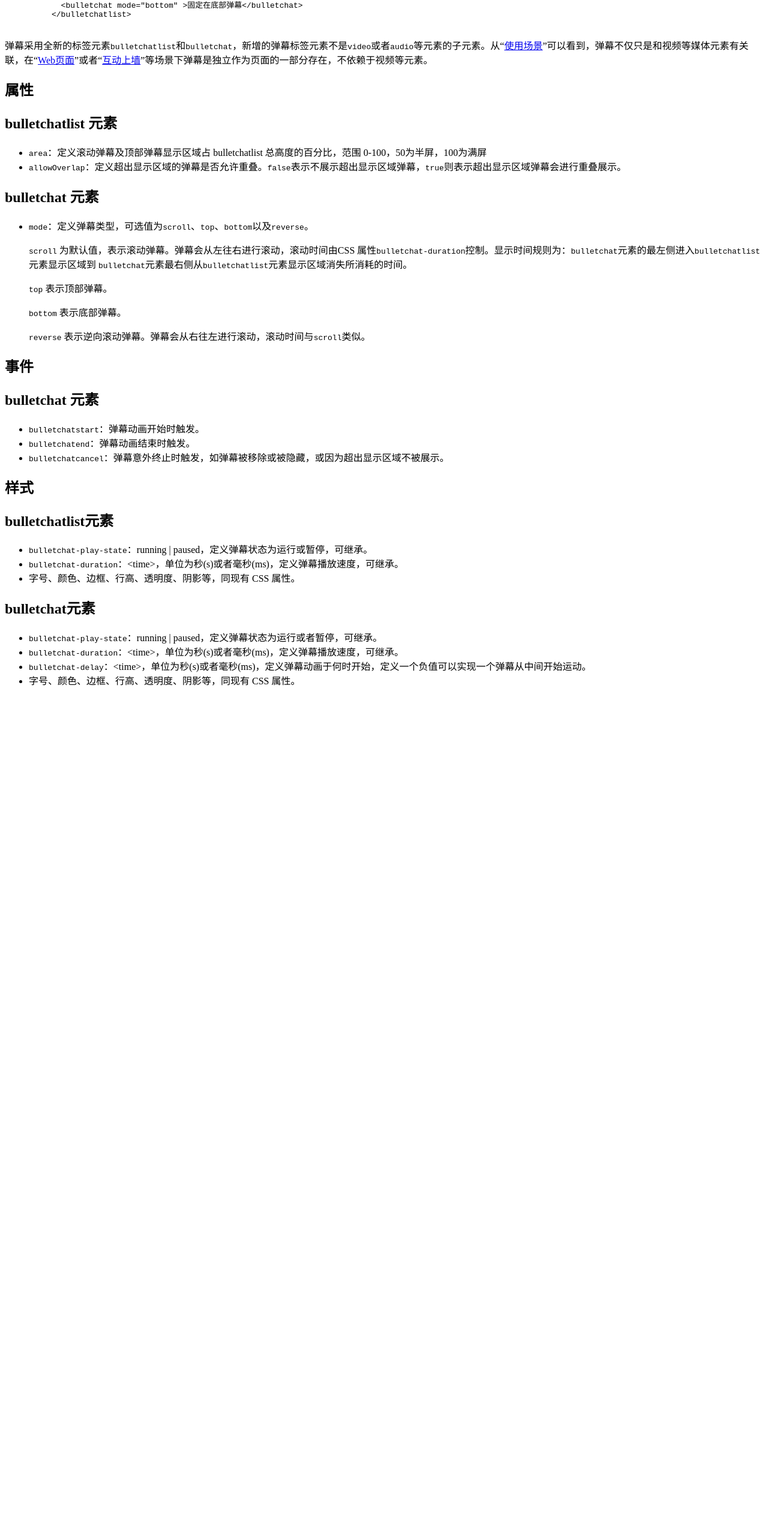
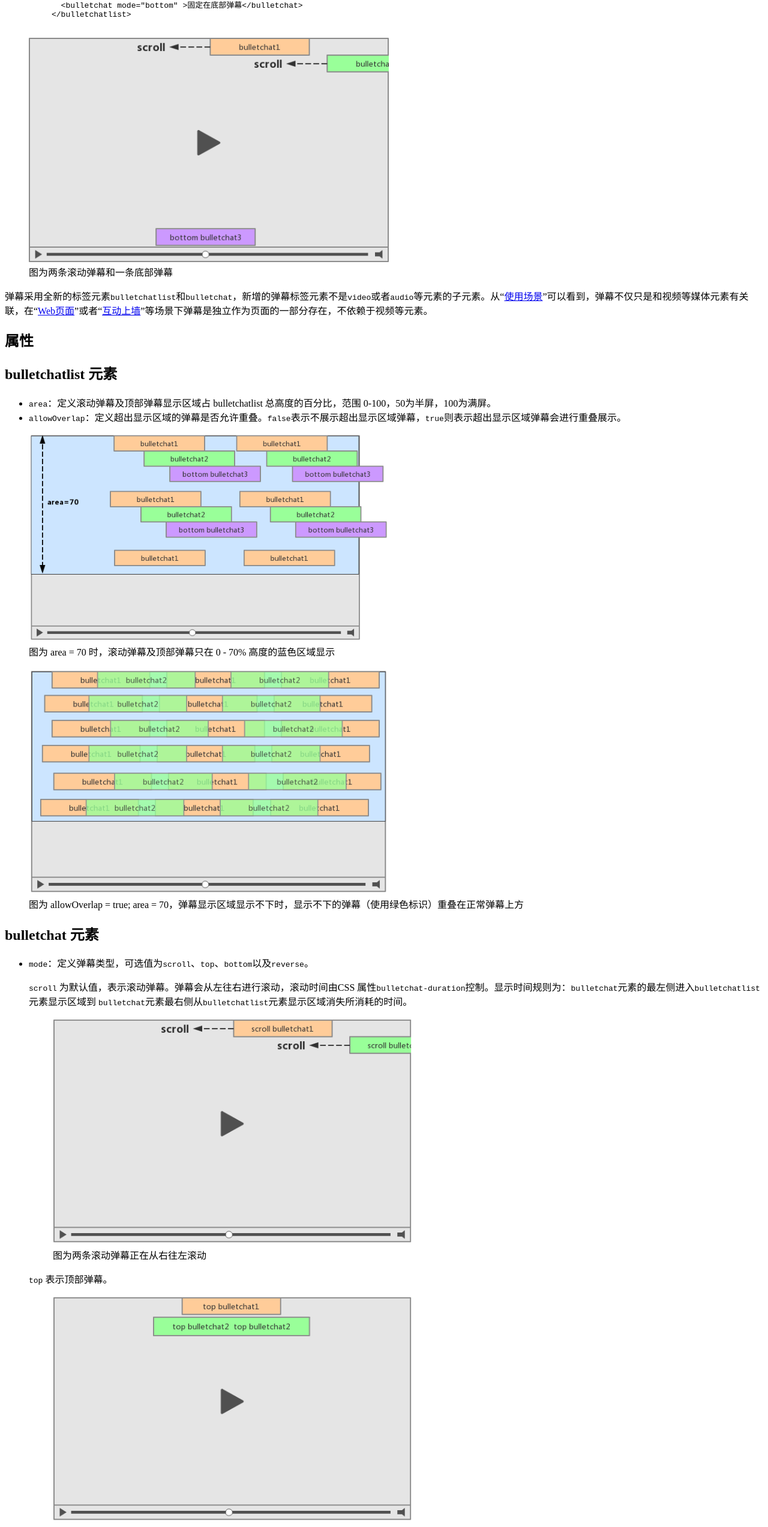
Before and after one commit to w3c-proposal-incubation/w3c-proposal-incubation.github.io, a plain HTML site: page danmaku-proposal/index.html in a window 1280 px wide. Shown: the part 4944-7490 px from the top of the page at 60% size. Before the commit the page ends 6106 px from the top, so only its background shows below. Drawn offline with Linux system fonts and the light colour scheme.

Commit message:
docs:update proposal documenation automatically.

```diff
--- a/danmaku-proposal/index.html
+++ b/danmaku-proposal/index.html
@@ -253,6 +253,12 @@
           &lt;/bulletchatlist&gt;
           </pre>
       </aside>
+      <figure>
+        <img alt="示例示意图" src="images/sample1.png" width="600">
+        <figcaption>
+          图为两条滚动弹幕和一条底部弹幕
+        </figcaption>
+      </figure>
       <p class="note">
         弹幕采用全新的标签元素<code>bulletchatlist</code>和<code>bulletchat</code>，新增的弹幕标签元素不是<code>video</code>或者<code>audio</code>等元素的子元素。从“<a href="#generatedID-5">使用场景</a>”可以看到，弹幕不仅只是和视频等媒体元素有关联，在“<a href="#web">Web页面</a>”或者“<a href="#generatedID-10">互动上墙</a>”等场景下弹幕是独立作为页面的一部分存在，不依赖于视频等元素。
       </p>
@@ -264,11 +270,23 @@
       <section>
         <h2>bulletchatlist 元素</h2>
         <ul>
-          <li><code>area</code>：定义滚动弹幕及顶部弹幕显示区域占 bulletchatlist 总高度的百分比，范围 0-100，50为半屏，100为满屏</li>
+          <li><code>area</code>：定义滚动弹幕及顶部弹幕显示区域占 bulletchatlist 总高度的百分比，范围 0-100，50为半屏，100为满屏。</li>
           <li>
             <code>allowOverlap</code>：定义超出显示区域的弹幕是否允许重叠。<code>false</code>表示不展示超出显示区域弹幕，<code>true</code>则表示超出显示区域弹幕会进行重叠展示。
           </li>
         </ul>
+        <figure>
+          <img alt="area示例示意图" src="images/sample4.png" width="600">
+          <figcaption>
+            图为 area = 70 时，滚动弹幕及顶部弹幕只在 0 - 70% 高度的蓝色区域显示
+          </figcaption>
+        </figure>
+        <figure>
+          <img alt="allowOverlap示例示意图" src="images/sample3.png" width="600">
+          <figcaption>
+            图为 allowOverlap = true; area = 70，弹幕显示区域显示不下时，显示不下的弹幕（使用绿色标识）重叠在正常弹幕上方
+          </figcaption>
+        </figure>
       </section>
 
       <section>
@@ -280,10 +298,35 @@
             <p><code>scroll</code> 为默认值，表示滚动弹幕。弹幕会从左往右进行滚动，滚动时间由CSS
               属性<code>bulletchat-duration</code>控制。显示时间规则为：<code>bulletchat</code>元素的最左侧进入<code>bulletchatlist</code>元素显示区域到
               <code>bulletchat</code>元素最右侧从<code>bulletchatlist</code>元素显示区域消失所消耗的时间。</p>
+            <figure>
+              <img alt="scroll示例示意图" src="images/sample5.png" width="600">
+              <figcaption>
+                图为两条滚动弹幕正在从右往左滚动
+              </figcaption>
+            </figure>
             <p><code>top</code> 表示顶部弹幕。</p>
+            <figure>
+              <img alt="top示例示意图" src="images/sample6.png" width="600">
+              <figcaption>
+                图为两条顶部弹幕
+              </figcaption>
+            </figure>
             <p><code>bottom</code> 表示底部弹幕。</p>
+            <figure>
+              <img alt="bottom示例示意图" src="images/sample7.png" width="600">
+              <figcaption>
+                图为两条底部弹幕
+              </figcaption>
+            </figure>
             <p><code>reverse</code> 表示逆向滚动弹幕。弹幕会从右往左进行滚动，滚动时间与<code>scroll</code>类似。</p>
+            <figure>
+              <img alt="reverse示例示意图" src="images/sample8.png" width="600">
+              <figcaption>
+                图为三条逆向弹幕正在从左往右滚动
+              </figcaption>
+            </figure>
           </li>
+
         </ul>
       </section>
     </section>
```
